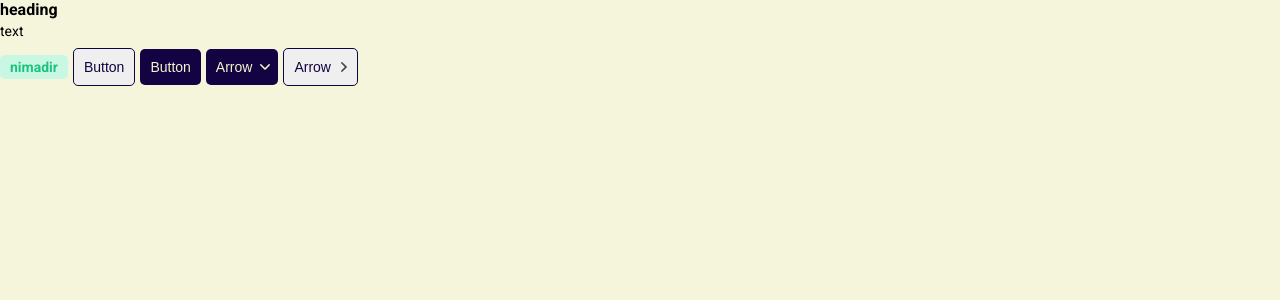
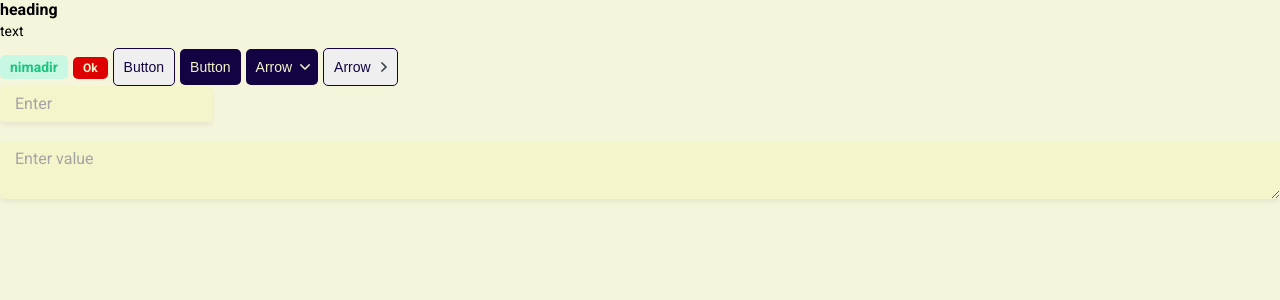
Before and after one commit to shohjahon1code/shakhdemy-edu, a Next.js app: page / in a window 1280 px wide. Shown: the top 300 px of the page. Built offline with nearby package versions, Linux system fonts and the light colour scheme.

Commit message:
added input & textarea components

```diff
--- a/src/components/index.ts
+++ b/src/components/index.ts
@@ -2,3 +2,5 @@
 export { default as Text } from "./text/text";
 export { default as Tag } from "./tag/tag";
 export { default as Button } from "./button/button";
+export { default as Input } from "./input/input";
+export { default as TextArea } from "./text-area/text-area";
--- /dev/null
+++ b/src/components/input/input.module.css
@@ -0,0 +1,16 @@
+.input {
+  padding: 7px 15px;
+  color: var(--black);
+  border: none;
+  outline-color: var(--primary);
+  background-color: var(--white);
+  box-shadow: 0 4px 4px rgba(0, 0, 0, 0.05);
+  font-size: 16px;
+  line-height: 22px;
+  border-radius: 5px;
+  font-family: var(--font-family);
+}
+
+.input::placeholder {
+  color: var(--gray);
+}
--- /dev/null
+++ b/src/components/input/input.props.ts
@@ -0,0 +1,6 @@
+import { DetailedHTMLProps, InputHTMLAttributes } from "react";
+export interface InputProps
+  extends DetailedHTMLProps<
+    InputHTMLAttributes<HTMLInputElement>,
+    HTMLInputElement
+  > {}
--- /dev/null
+++ b/src/components/input/input.tsx
@@ -0,0 +1,12 @@
+import React from 'react';
+import classes from './input.module.css';
+import cn from 'classnames';
+import { InputProps } from './input.props';
+
+const Input = ({ className, ...props }: InputProps) => {
+  return (
+    <input className={cn(classes.input, className)} {...props} />
+  );
+};
+
+export default Input;
--- /dev/null
+++ b/src/components/text-area/text-area.module.css
@@ -0,0 +1,17 @@
+.textarea {
+  padding: 7px 15px;
+  color: var(--black);
+  border: none;
+  outline-color: var(--primary);
+  background-color: var(--white);
+  box-shadow: 0 4px 4px rgba(0, 0, 0, 0.05);
+  font-size: 16px;
+  line-height: 22px;
+  border-radius: 5px;
+  font-family: var(--font-family);
+  width: 100%;
+}
+
+.textarea::placeholder {
+  color: var(--gray);
+}
--- /dev/null
+++ b/src/components/text-area/text-area.props.ts
@@ -0,0 +1,6 @@
+import { DetailedHTMLProps, TextareaHTMLAttributes } from "react";
+export interface TextAreaProps
+  extends DetailedHTMLProps<
+    TextareaHTMLAttributes<HTMLTextAreaElement>,
+    HTMLTextAreaElement
+  > {}
--- /dev/null
+++ b/src/components/text-area/text-area.tsx
@@ -0,0 +1,12 @@
+import React from 'react';
+import classes from './text-area.module.css';
+import cn from 'classnames';
+import { TextAreaProps } from './text-area.props';
+
+const TextArea = ({ className, ...props }: TextAreaProps) => {
+  return (
+    <textarea className={cn(classes.textarea, className)} {...props}></textarea>
+  );
+};
+
+export default TextArea;
--- a/src/pages/index.tsx
+++ b/src/pages/index.tsx
@@ -1,5 +1,5 @@
 import React, { useState } from 'react';
-import { Button, Heading, Tag, Text } from '../components';
+import { Button, Heading, Input, Tag, Text, TextArea } from '../components';
 
 const Home = () => {
   const [isClick, setIsClick] = useState<boolean>(true);
@@ -8,10 +8,15 @@
       <Heading tag='h4'>heading</Heading>
       <Text size='s'>text</Text>
       <Tag color='green' size='m'>nimadir</Tag>
+      <Tag color='red' size='s'>Ok</Tag>
       <Button appearance='ghost'>Button</Button>
       <Button appearance='primary'>Button</Button>
       <Button appearance='primary' onClick={() => setIsClick(prev => !prev)} arrow={isClick ? 'down' : 'right'}>Arrow</Button>
       <Button appearance='ghost' arrow='right'>Arrow</Button>
+      <br />
+      <Input placeholder='Enter' /><br />
+      <br />
+      <TextArea placeholder='Enter value' />
     </div>
   );
 };
```
